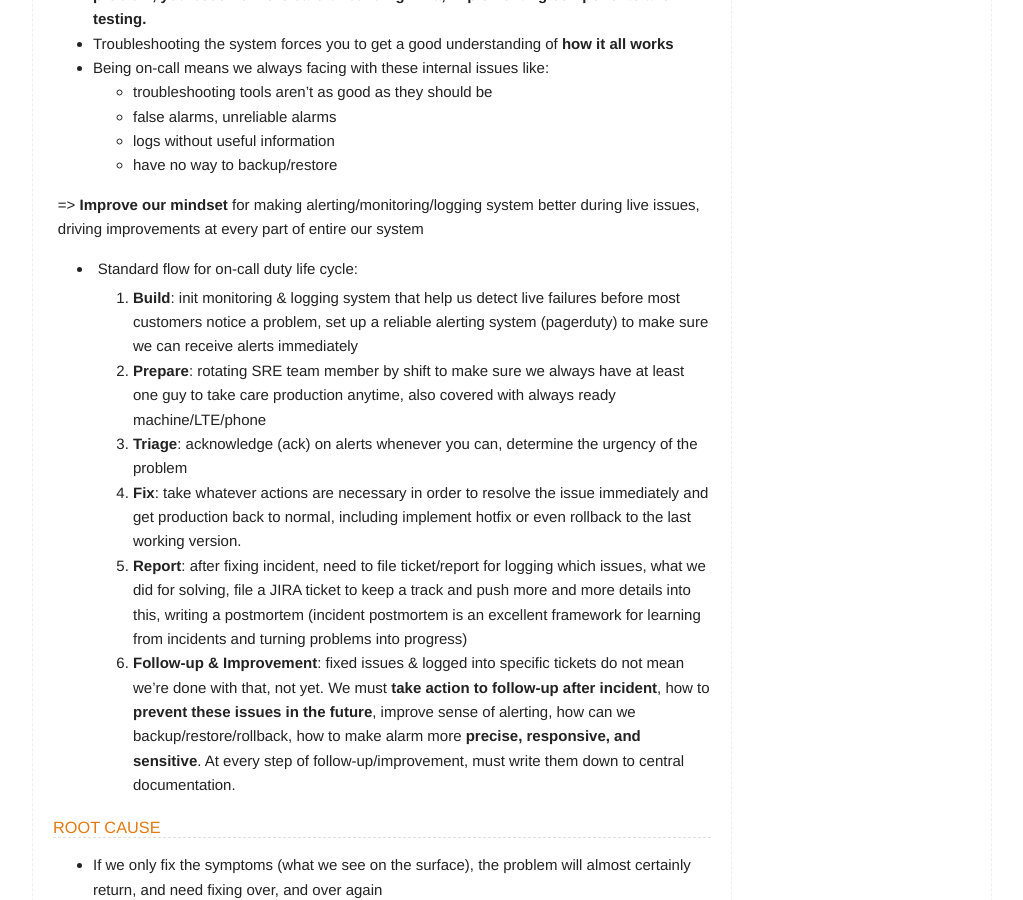
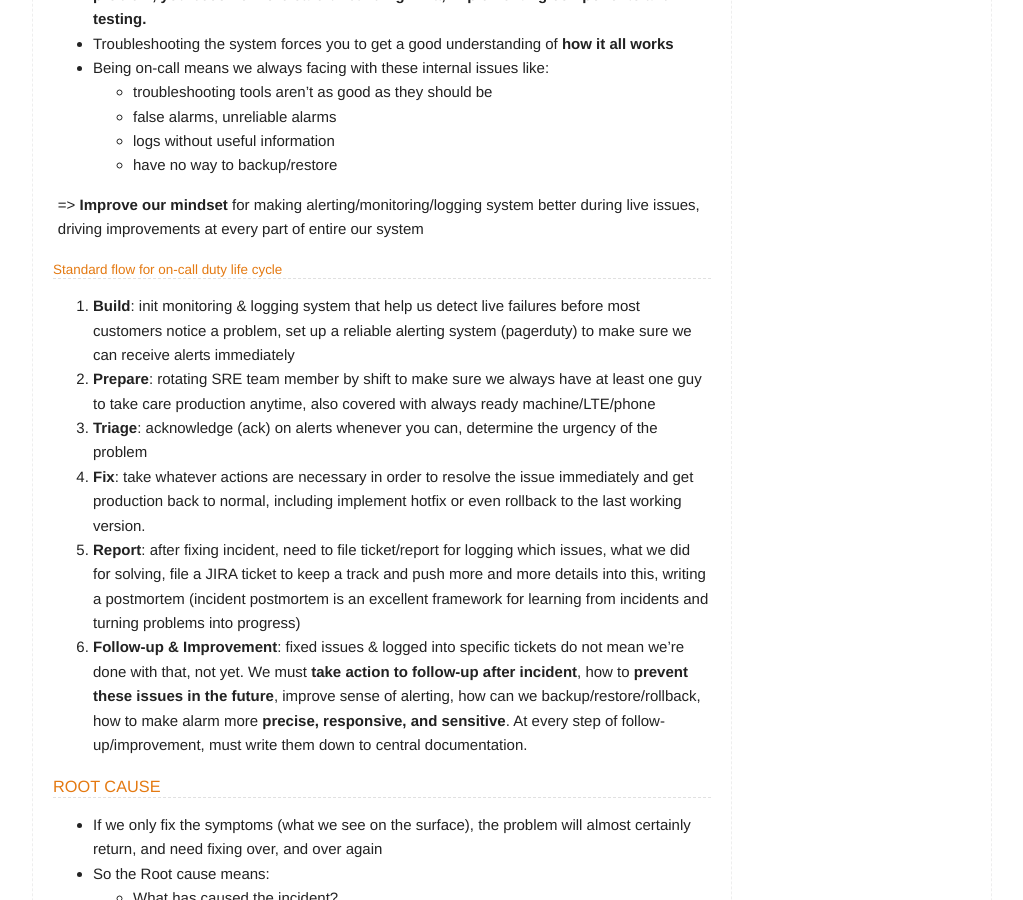
Before and after one commit to duykhang68/duykhang68.github.io, a Jekyll site: the page built from _posts/2019-03-23-The-art-of-on-call-duty.markdown, in a window 1280 px wide and 900 px high, scrolled down 916 px. Shown: the whole window, without its empty margins (128-1151 px from the left). Built offline with Jekyll 4.4.1, drawn with Linux system fonts in a browser that asks for light colours; comment, search, counter and statistics services are not loaded.

Commit message:
formatting

```diff
--- a/_posts/2019-03-23-The-art-of-on-call-duty.markdown
+++ b/_posts/2019-03-23-The-art-of-on-call-duty.markdown
@@ -30,14 +30,14 @@ Important points:
 
 => **Improve our mindset** for making alerting/monitoring/logging system better during live issues, driving improvements at every part of entire our system
 
-* Standard flow for on-call duty life cycle:
+### Standard flow for on-call duty life cycle
 
-    0. **Build**: init monitoring & logging system that help us detect live failures before most customers notice a problem, set up a reliable alerting system (pagerduty) to make sure we can receive alerts immediately
-    1. **Prepare**: rotating SRE team member by shift to make sure we always have at least one guy to take care production anytime, also covered with always ready machine/LTE/phone
-    2. **Triage**: acknowledge (ack) on alerts whenever you can, determine the urgency of the problem
-    3. **Fix**: take whatever actions are necessary in order to resolve the issue immediately and get production back to normal, including implement hotfix or even rollback to the last working version.
-    4. **Report**: after fixing incident, need to file ticket/report for logging which issues, what we did for solving, file a JIRA ticket to keep a track and push more and more details into this, writing a postmortem (incident postmortem is an excellent framework for learning from incidents and turning problems into progress)
-    5. **Follow-up & Improvement**: fixed issues & logged into specific tickets do not mean we're done with that, not yet. We must **take action to follow-up after incident**, how to **prevent these issues in the future**, improve sense of alerting, how can we backup/restore/rollback, how to make alarm more **precise, responsive, and sensitive**. At every step of follow-up/improvement, must write them down to central documentation.
+0. **Build**: init monitoring & logging system that help us detect live failures before most customers notice a problem, set up a reliable alerting system (pagerduty) to make sure we can receive alerts immediately
+1. **Prepare**: rotating SRE team member by shift to make sure we always have at least one guy to take care production anytime, also covered with always ready machine/LTE/phone
+2. **Triage**: acknowledge (ack) on alerts whenever you can, determine the urgency of the problem
+3. **Fix**: take whatever actions are necessary in order to resolve the issue immediately and get production back to normal, including implement hotfix or even rollback to the last working version.
+4. **Report**: after fixing incident, need to file ticket/report for logging which issues, what we did for solving, file a JIRA ticket to keep a track and push more and more details into this, writing a postmortem (incident postmortem is an excellent framework for learning from incidents and turning problems into progress)
+5. **Follow-up & Improvement**: fixed issues & logged into specific tickets do not mean we're done with that, not yet. We must **take action to follow-up after incident**, how to **prevent these issues in the future**, improve sense of alerting, how can we backup/restore/rollback, how to make alarm more **precise, responsive, and sensitive**. At every step of follow-up/improvement, must write them down to central documentation.
 
 ## ROOT CAUSE
 
```
Also changed, not shown: 2 other files.
